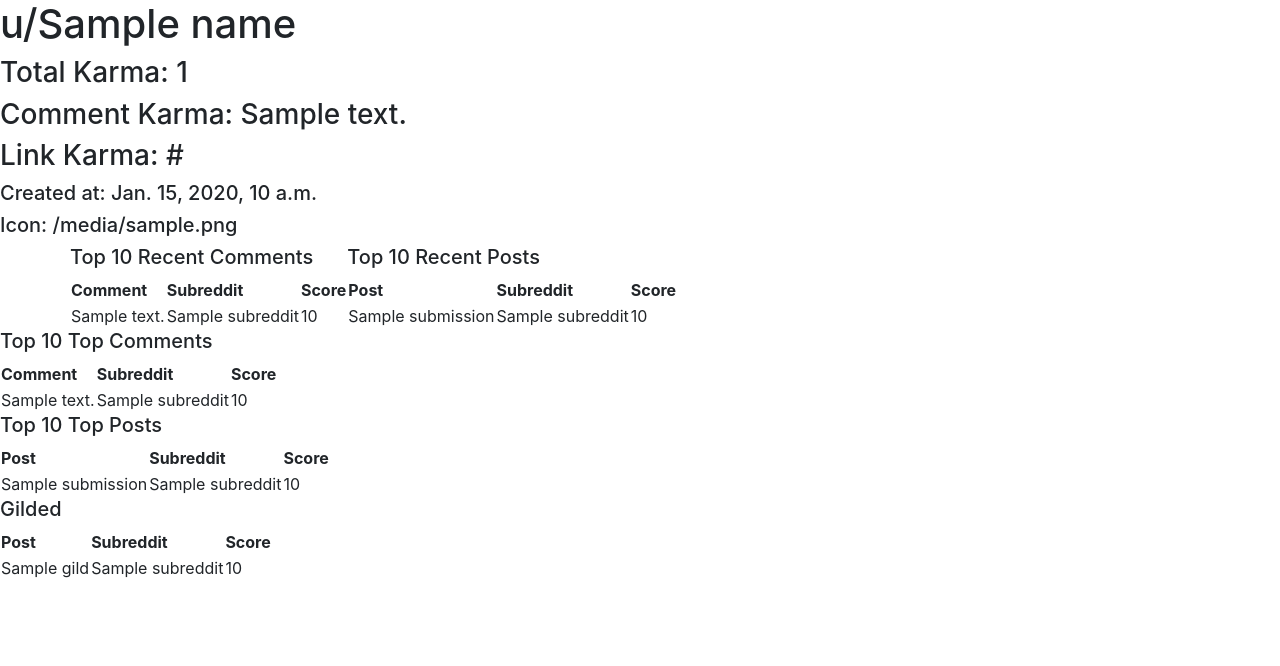
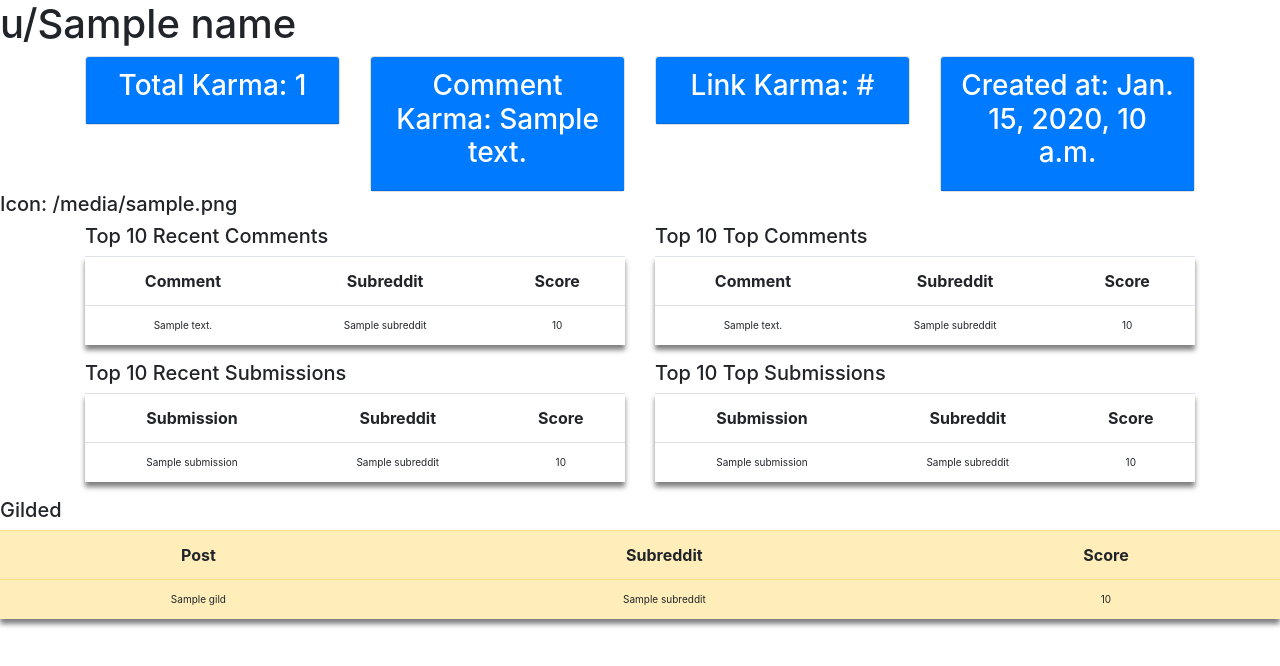
Before and after one commit to RohanK6/RedditStats, a Django app: template stats/templates/stats/dashboard.html in a window 1280 px wide. Shown: the part 56-722 px from the top of the page. Run offline with Django 3.2, Linux system fonts and the light colour scheme; the template is opened without the code that fills it: most values are stand-ins (such as "Sample title", 1, 10 or a date in 2020); some libraries are stand-ins or nearby versions.

Commit message:
CSS and Bootstrap for table formatting and card placement

```diff
--- /dev/null
+++ b/stats/static/stats/main.css
@@ -0,0 +1,7 @@
+.table {
+    box-shadow: 0px 5px 5px grey;
+}
+
+td {
+    font-size: 10px;
+}
--- a/stats/templates/stats/base.html
+++ b/stats/templates/stats/base.html
@@ -1,13 +1,18 @@
 <!DOCTYPE html>
 <html lang="en">
 <head>
+    {% load static %}
+
     <meta charset="UTF-8">
     <meta http-equiv="X-UA-Compatible" content="IE=edge">
     <meta name="viewport" content="width=device-width, initial-scale=1.0">
     <link rel="stylesheet" href="https://stackpath.bootstrapcdn.com/bootstrap/4.3.1/css/bootstrap.min.css" integrity="sha384-ggOyR0iXCbMQv3Xipma34MD+dH/1fQ784/j6cY/iJTQUOhcWr7x9JvoRxT2MZw1T" crossorigin="anonymous">
+    <link rel="stylesheet" type="text/css" href="{% static 'stats/main.css' %}">
+
     {% block title %}
         <title> RedditStats </title>
     {% endblock %}
+
 </head>
 <body class="vh-100">
     {% include 'stats/navigation.html' %}
--- a/stats/templates/stats/dashboard.html
+++ b/stats/templates/stats/dashboard.html
@@ -1,19 +1,68 @@
 {% extends 'stats/base.html' %}
 
+{% block title %}
+    <title> Dashboard </title>
+{% endblock %}
+
 {% block content %}
-<h1> u/{{ name}} </h1>
+<h1 id="rrr"> u/{{ name}} </h1>
+
+<div class="container">
+    <div class="row">
+        <div class="col-md-3">
+            <div class="card card-sm text-center">
+                <div class="card-header bg-primary text-white text-lg">
+                    <div class="row">
+                        <div class="col">
                             <h3> Total Karma: {{ total_karma }} </h3>
+                        </div>
+                    </div>
+                </div>
+            </div>
+        </div>
+        <div class="col-md-3">
+            <div class="card text-center">
+                <div class="card-header bg-primary text-white text-lg">
+                    <div class="row">
+                        <div class="col">
                             <h3> Comment Karma: {{ comment_karma }} </h3>
+                        </div>
+                    </div>
+                </div>
+            </div>
+        </div>
+        <div class="col-md-3">
+            <div class="card text-center">
+                <div class="card-header bg-primary text-white text-lg">
+                    <div class="row">
+                        <div class="col">
                             <h3> Link Karma: {{ link_karma }} </h3>
+                        </div>
+                    </div>
+                </div>
+            </div>
+        </div>
+        <div class="col-md-3">
+            <div class="card text-center">
+                <div class="card-header bg-primary text-white text-lg">
+                    <div class="row">
+                        <div class="col">
+                            <h3> Created at: {{ created_time }} </h3>
+                        </div>
+                    </div>
+                </div>
+            </div>
+        </div>
+    </div>
+</div>
 
-<h5> Created at: {{ created_utc }} </h5>
 <h5> Icon: {{ icon_img }} </h5>
 
 <div class="container">
     <div class="row">
-        <div class="col-xs-6">
+        <div class="col-sm">
             <h5> Top 10 Recent Comments </h5>
-            <table>
+            <table class="table table-hover text-center">
                 <tr>
                     <th> Comment </th>
                     <th> Subreddit </th>
@@ -28,32 +77,9 @@
                 {% endfor %}
             </table>
         </div>
-        <div class="col-xs-6">
-            <h5> Top 10 Recent Posts </h5>
-            <table>
-                <tr>
-                    <th> Post </th>
-                    <th> Subreddit </th>
-                    <th> Score </th>
-                </tr>
-                {% for submission in new_submissions %}
-                    <tr>
-                    <td> {{ submission.title }} </td>
-                        <td> {{ submission.subreddit }} </td>
-                        <td> {{ submission.score }} </td>
-                    </tr>
-                {% endfor %}
-            </table>
-        </div>
-    </div>
-</div>
-
-
-
-
-
+        <div class="col-sm">
             <h5> Top 10 Top Comments </h5>
-<table>
+            <table class="table table-hover text-center">
                 <tr>
                     <th> Comment </th>
                     <th> Subreddit </th>
@@ -67,11 +93,31 @@
                     </tr>
                 {% endfor %}
             </table>
-
-<h5> Top 10 Top Posts </h5>
-<table>
+        </div>
+    </div>
+    <div class="row">
+        <div class="col-sm">
+            <h5> Top 10 Recent Submissions </h5>
+            <table class="table table-hover text-center">
                 <tr>
-        <th> Post </th>
+                    <th> Submission </th>
+                    <th> Subreddit </th>
+                    <th> Score </th>
+                </tr>
+                {% for submission in new_submissions %}
+                    <tr>
+                        <td> {{ submission.title }} </td>
+                        <td> {{ submission.subreddit }} </td>
+                        <td> {{ submission.score }} </td>
+                    </tr>
+                {% endfor %}
+            </table>
+        </div>
+        <div class="col-sm">
+            <h5> Top 10 Top Submissions </h5>
+            <table class="table table-hover text-center">
+                <tr>
+                    <th> Submission </th>
                     <th> Subreddit </th>
                     <th> Score </th>
                 </tr>
@@ -83,9 +129,12 @@
                     </tr>
                 {% endfor %}
             </table>
+        </div>
+    </div>
+</div>
 
 <h5> Gilded </h5>
-<table>
+<table class="table table-hover text-center table-warning">
     <tr>
         <th> Post </th>
         <th> Subreddit </th>
--- a/stats/views.py
+++ b/stats/views.py
@@ -1,6 +1,7 @@
 from django.shortcuts import render, redirect
 from django.contrib.auth import authenticate, login, logout
 from django.contrib.auth.decorators import login_required
+from django.core.cache import cache
 from .forms import AccountForm, AccountAuthenticationForm
 from stats.models import Account
 from . import reddit
```
Also changed, not shown: stats/reddit.py (+12 -6 lines). Lines whose indentation alone changed are shown as unchanged.
